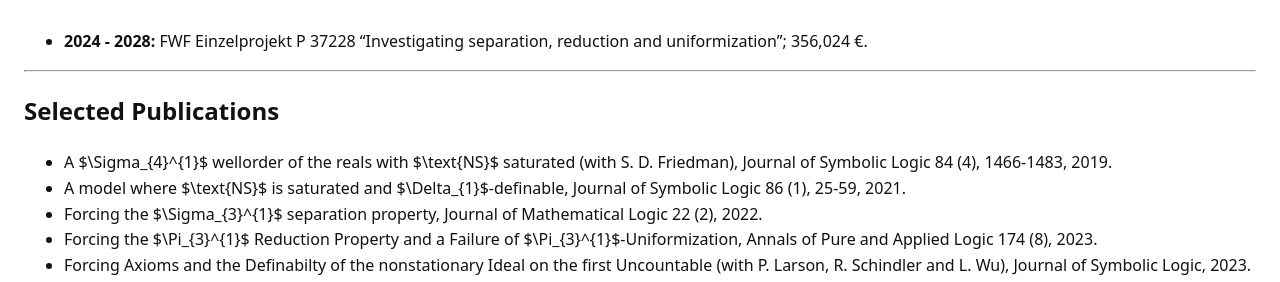
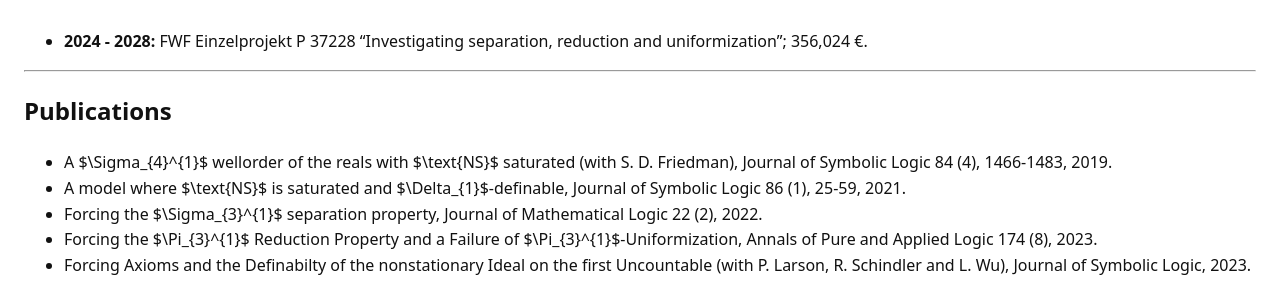
Before and after one commit to StefanHoffelner/stefanhoffelner.github.io, a Jekyll site: the page built from cv.md, in a window 1280 px wide. Shown: the part 665-947 px from the top of the page. Built offline with Jekyll 4.4.1, drawn with Linux system fonts in a browser that asks for light colours.

Commit message:
Update section title from 'Selected Publications'
Renamed section from 'Selected Publications' to 'Publications'.

```diff
--- a/cv.md
+++ b/cv.md
@@ -33,7 +33,7 @@ Mathematical Logic, Set Theory, Forcing, Definability, Large Cardinals, Inner Mo
 
 ---
 
-## Selected Publications
+## Publications
 * A $\Sigma_{4}^{1}$ wellorder of the reals with $\text{NS}$ saturated (with S. D. Friedman), Journal of Symbolic Logic 84 (4), 1466-1483, 2019.
 * A model where $\text{NS}$ is saturated and $\Delta_{1}$-definable, Journal of Symbolic Logic 86 (1), 25-59, 2021.
 * Forcing the $\Sigma_{3}^{1}$ separation property, Journal of Mathematical Logic 22 (2), 2022.
```
